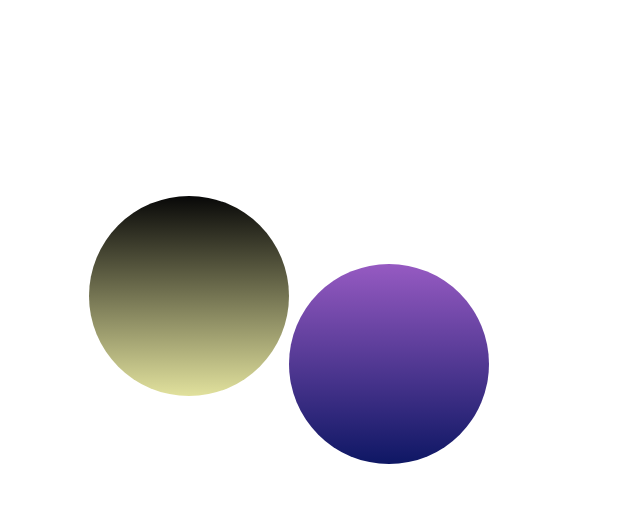
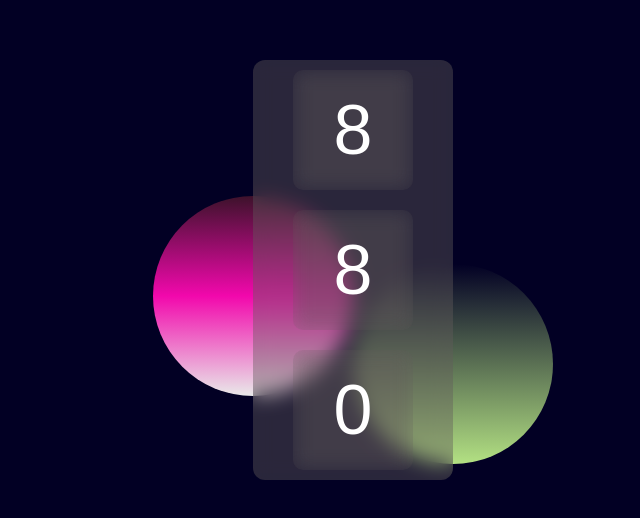
Before and after one commit to PavanSuryawanshi/Codes, a plain HTML site: page Clock/index.html in a window 1280 px wide. Shown: the part 130-648 px from the top of the page, without its empty margins (287-927 px from the left). Drawn offline with Linux system fonts and the light colour scheme.

Commit message:
DigitalClock is Completed

```diff
--- a/Clock/index.html
+++ b/Clock/index.html
@@ -10,5 +10,12 @@
 <body>
     <div class="circle" id="circle1"></div>
     <div class="circle" id="circle2"></div>
+    <div class="clock">
+    <div class="box" id="hour">12</div>
+    <div class="box"id=minutes>36</div>
+    <div class="box"id=second>10</div>
+
+</div>
+<script src="script.js"></script>
 </body>
 </html>
--- /dev/null
+++ b/Clock/script.js
@@ -0,0 +1,14 @@
+let hour = document.getElementById("hour");
+let minutes = document.getElementById("minutes");
+let seconds = document.getElementById("second");
+function clock(){
+    let date = new Date();
+    hour.innerText = date.getHours();
+    minutes.innerText = date.getMinutes();
+    seconds.innerText = date.getSeconds();
+
+}
+
+clock();
+
+setInterval(clock,1000);
--- a/Clock/style.css
+++ b/Clock/style.css
@@ -1,3 +1,16 @@
+*{
+    margin: 0;
+    padding: 0;
+    box-sizing: border-box;
+}
+html, body{
+    width: 100%;
+    height: 100%;
+    background: rgb(2,0,36);
+    display: flex;
+    align-items: center;
+    justify-content: center;
+}
 .circle{
     width: 200px;
     height: 200px;
@@ -5,14 +18,14 @@
     position: absolute;
 }
 #circle1{
-    background-image: linear-gradient(#080808, rgb(225, 225, 157));
-    right: 55%;
+    background-image: linear-gradient(rgb(61, 18, 43), rgb(242, 8, 172), rgb(233, 233, 233));
+    right: 50%;
     animation: circle 12s ease-in-out infinite alternate;
 
 }
 #circle2{
-    background-image: linear-gradient(rgb(150, 90, 194), rgb(14, 23, 100));
-    left: 45%;
+    background-image: linear-gradient(rgba(39, 26, 112, 0), rgb(179, 225, 131));
+    left: 50%;
     animation: circle 12s ease-in-out infinite alternate-reverse;
 
 }
@@ -24,3 +37,29 @@
         top: 60%;
     }
 }
+.clock{
+    z-index: 10;
+    background:rgba(99, 92, 92, 0.414);
+    display: flex;
+    flex-direction: column;
+    gap: 20px;
+    border-radius: 12px;
+    padding: 10px 40px;
+    backdrop-filter: blur(10px);
+}
+.box{
+    height: 120px;
+    width: 120px;
+    background:rgb (255,25,255,0.5);
+    border-radius: 10px;
+    display: flex;
+    align-items: center;
+    justify-content: center;
+    backdrop-filter: blur(10px);
+    color: white;
+    font-size: 70px;
+    font-family: sans-serif;
+
+
+
+}
```
Also changed, not shown: Project/1.html (added, +11 -0 lines), Project/style.css (+7 -0 lines), Project/AdobeStock_54296679.webp (deleted), Project/depositphotos_105397134-stock-photo-businessman-holding-social-media-network.jpg (deleted), Project/index.html (line endings or trailing spaces).
